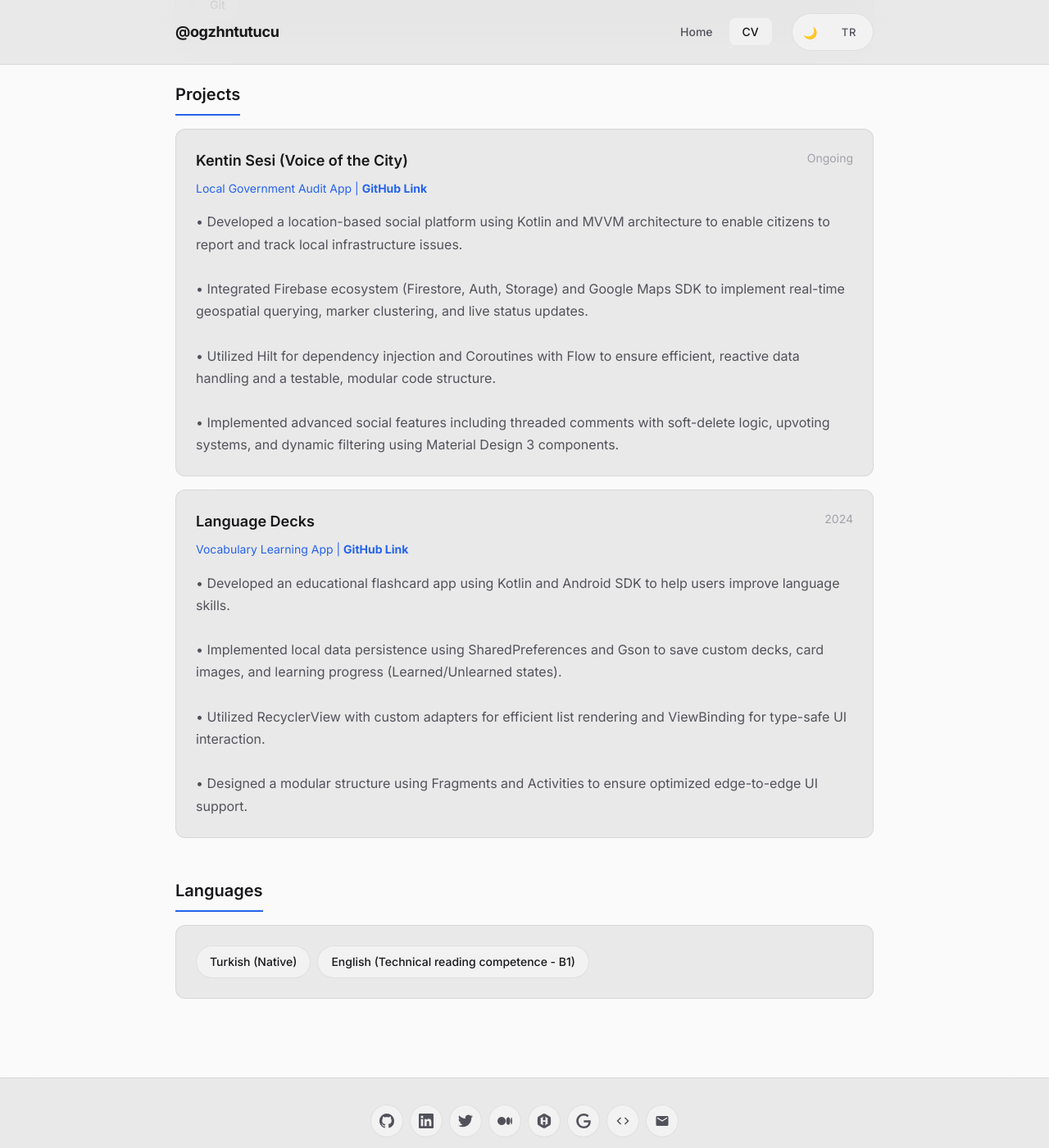
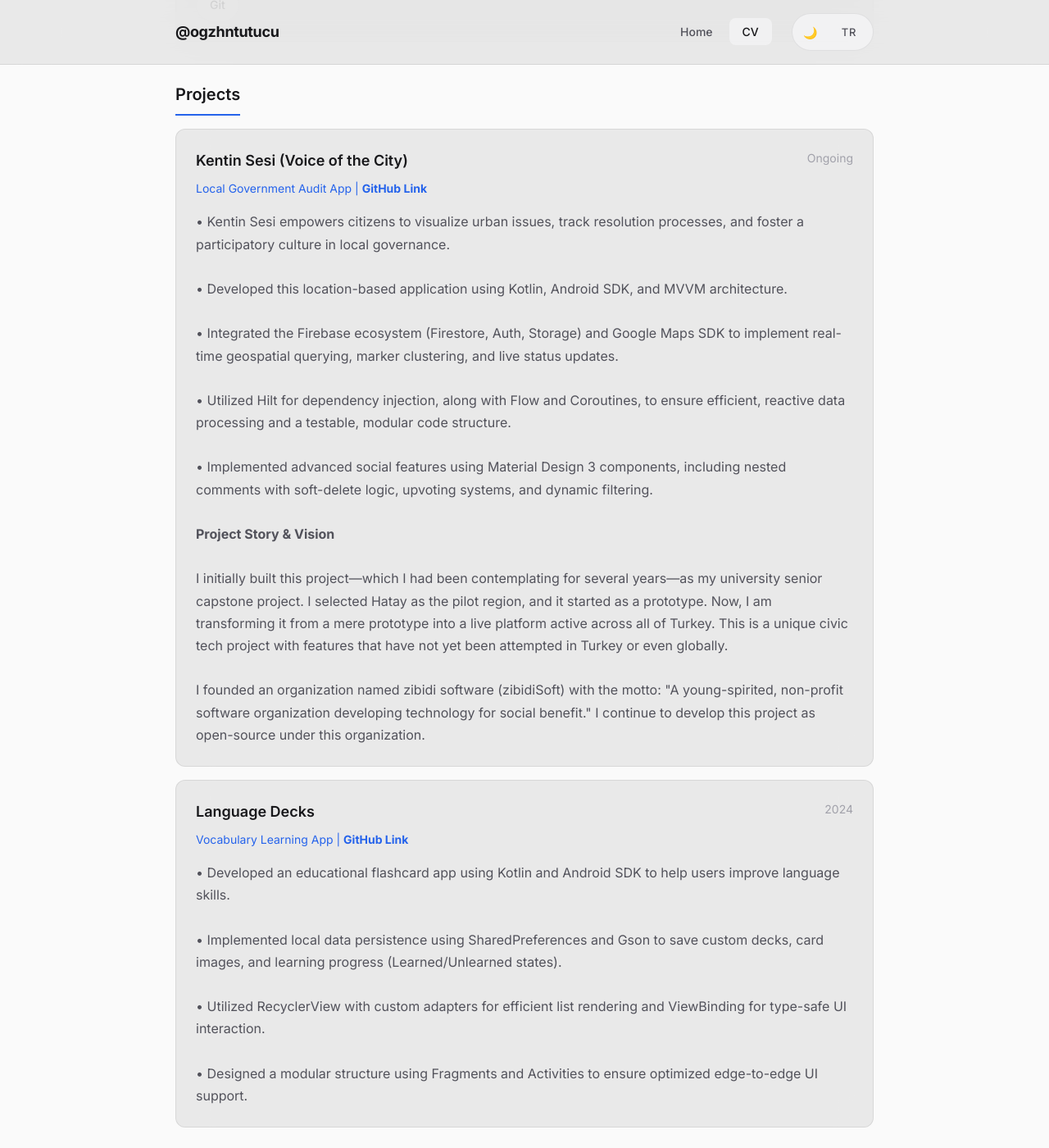
Before and after one commit to ogzhntutucu/ogzhntutucu.github.io, a Jekyll site: the page built from en/cv.html, in a window 1280 px wide and 1400 px high, scrolled down 1286 px. Shown: the whole window at 82% size. Built offline with Jekyll 4.4.1, drawn with Linux system fonts in a browser that asks for light colours.

Commit message:
kentin sesi projesi aciklama yenilendi

```diff
--- a/en/cv.html
+++ b/en/cv.html
@@ -102,14 +102,24 @@ permalink: /en/cv/
                     rel="noopener" style="font-weight: bold;">GitHub Link</a>
             </p>
             <p class="cv-item-description">
-                • Developed a location-based social platform using Kotlin and MVVM architecture to enable citizens to
-                report and track local infrastructure issues.<br><br>
-                • Integrated Firebase ecosystem (Firestore, Auth, Storage) and Google Maps SDK to implement real-time
+                • Kentin Sesi empowers citizens to visualize urban issues, track resolution processes, and foster a
+                participatory culture in local governance.<br><br>
+                • Developed this location-based application using Kotlin, Android SDK, and MVVM architecture.<br><br>
+                • Integrated the Firebase ecosystem (Firestore, Auth, Storage) and Google Maps SDK to implement real-time
                 geospatial querying, marker clustering, and live status updates.<br><br>
-                • Utilized Hilt for dependency injection and Coroutines with Flow to ensure efficient, reactive data
-                handling and a testable, modular code structure.<br><br>
-                • Implemented advanced social features including threaded comments with soft-delete logic, upvoting
-                systems, and dynamic filtering using Material Design 3 components.
+                • Utilized Hilt for dependency injection, along with Flow and Coroutines, to ensure efficient, reactive
+                data processing and a testable, modular code structure.<br><br>
+                • Implemented advanced social features using Material Design 3 components, including nested comments with
+                soft-delete logic, upvoting systems, and dynamic filtering.<br><br>
+
+                <b>Project Story & Vision</b><br><br>
+                I initially built this project—which I had been contemplating for several years—as my university senior capstone
+                project. I selected Hatay as the pilot region, and it started as a prototype. Now, I am transforming it from
+                a mere prototype into a live platform active across all of Turkey. This is a unique civic tech project with
+                features that have not yet been attempted in Turkey or even globally.<br><br>
+                I founded an organization named zibidi software (zibidiSoft) with the motto: "A young-spirited, non-profit
+                software organization developing technology for social benefit." I continue to develop this project as
+                open-source under this organization.
             </p>
         </div>
 
```
Also changed, not shown: cv.html (+19 -6 lines).
